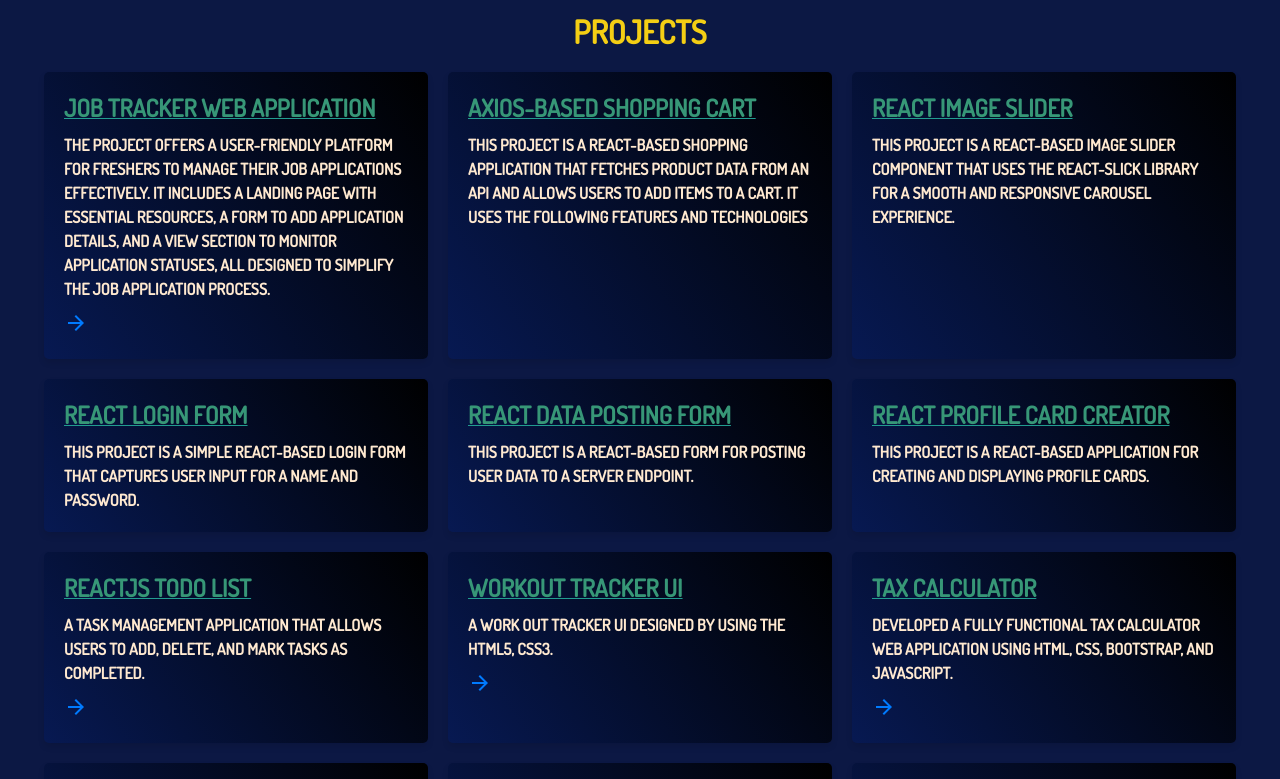
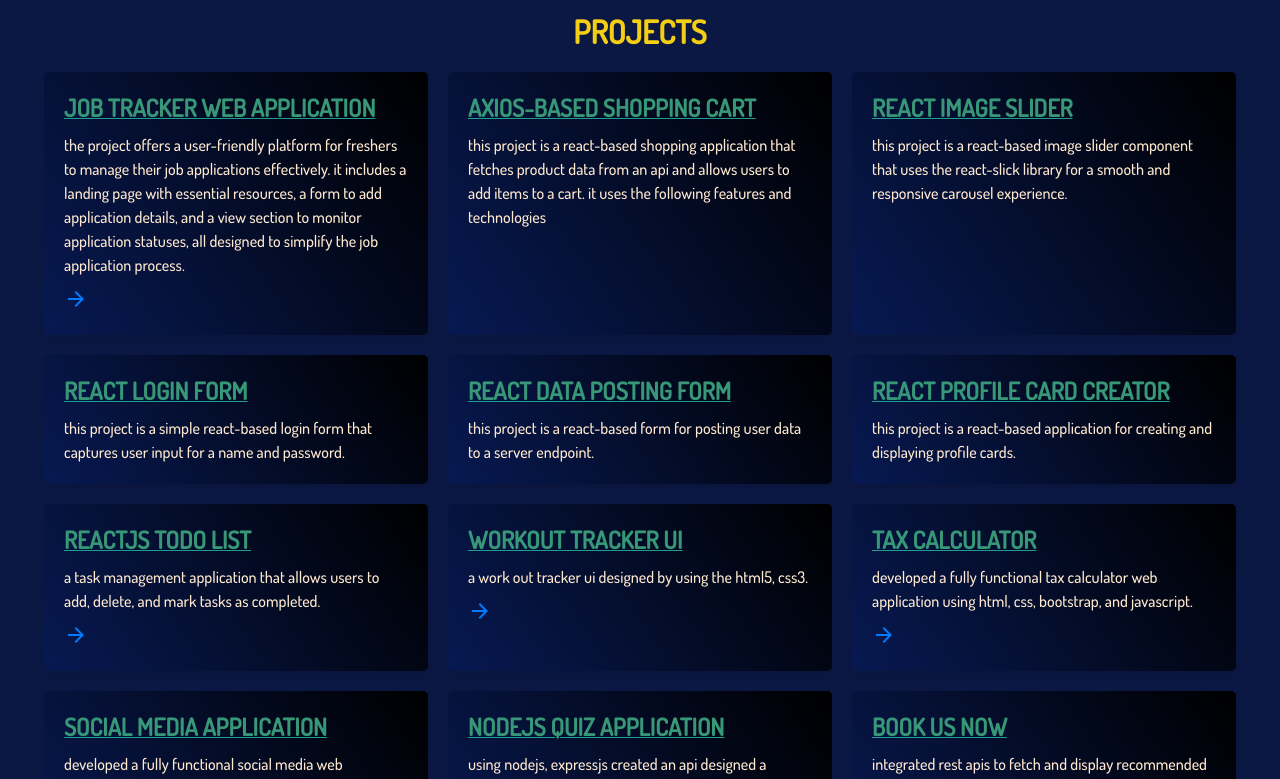
Before and after one commit to Purushotham-kuntumalla/Portfolio-React, a React (Create React App) app: page / in a window 1280 px wide. Shown: the part 1320-2099 px from the top of the page. Built offline with nearby package versions, Linux system fonts and the light colour scheme.

Commit message:
updated some styles

```diff
--- a/src/Navbar/Projects/Project.css
+++ b/src/Navbar/Projects/Project.css
@@ -54,6 +54,10 @@
 .project-description {
   color: #FFE9D0;
   line-height: 1.5;
+  font-size: 1rem;
+  font-style: normal;
+  font-weight: 400;
+  text-transform: lowercase;
 }
 
 .project-link {
```
